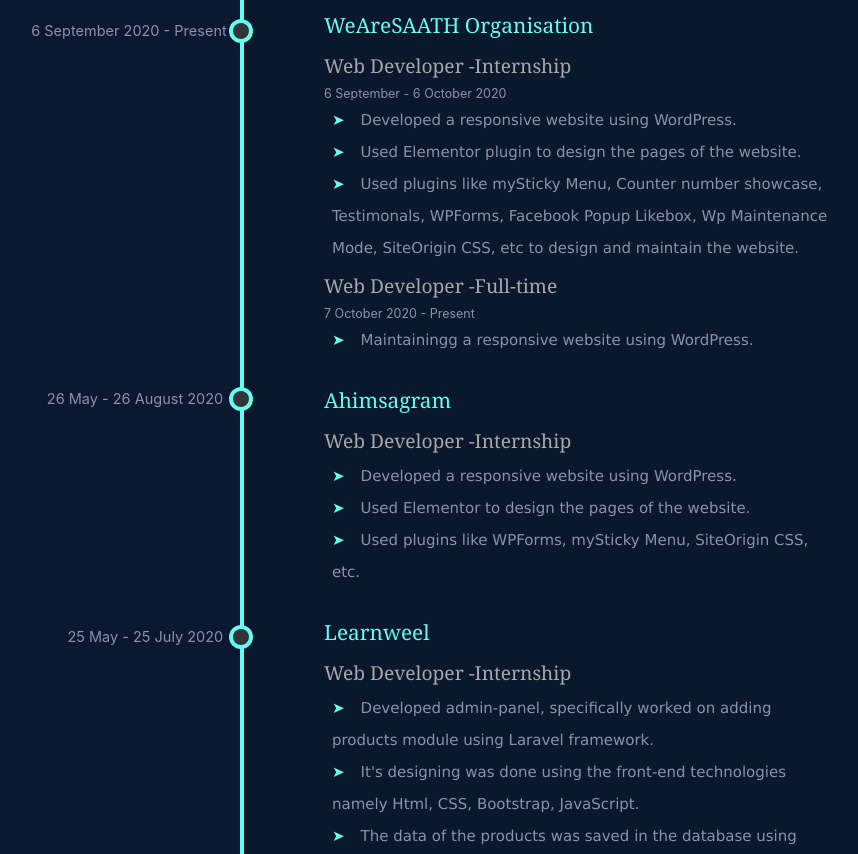
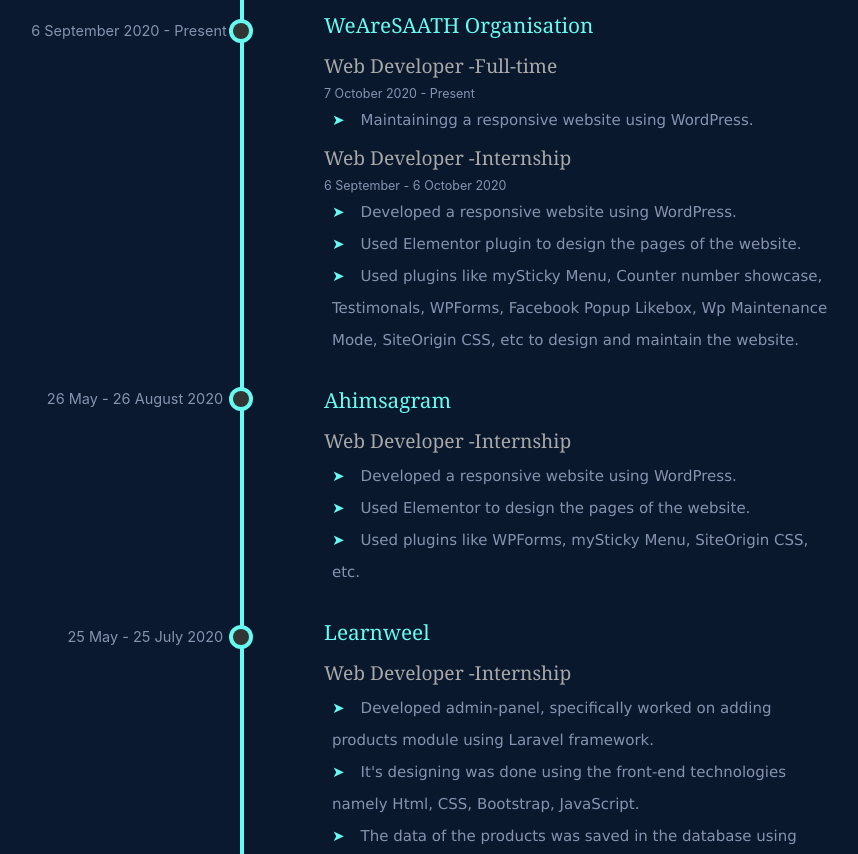
Before and after one commit to SiddhiPevekar/Portfoliowebsite, a plain HTML site: page index.html in a window 1280 px wide. Shown: the part 2520-3374 px from the top of the page, without its empty margins (139-997 px from the left). Drawn offline with nearby package versions, Linux system fonts and the light colour scheme.

Commit message:
full-time

```diff
--- a/index.html
+++ b/index.html
@@ -162,18 +162,18 @@
 						</li>
 						<li class="date" data-date="6 September 2020 - Present" data-aos="zoom-in" data-aos-duration="3s" data-aos-easing="ease-in-out">
 							<h1>WeAreSAATH Organisation</h1>
-							<h2>Web Developer -Internship</h2>
+							<h2>Web Developer -Full-time</h2>
+							<div class="time-position">7 October 2020 - Present</div>
+							<ul class="desc">
+								<li>Maintainingg a responsive website using WordPress.</li>
+							</ul>
+
+							<h2 style="margin-top: 10px;">Web Developer -Internship</h2>
 							<div class="time-position">6 September - 6 October 2020</div>
 							<ul class="desc">
 								<li>Developed a responsive website using WordPress.</li>
 								<li>Used Elementor plugin to design the pages of the website.</li>
 								<li>Used plugins like mySticky Menu, Counter number showcase, Testimonals, WPForms, Facebook Popup Likebox, Wp Maintenance Mode, SiteOrigin CSS, etc to design and maintain the website.</li>
-							</ul>
-
-							<h2 style="margin-top: 10px;">Web Developer -Full-time</h2>
-							<div class="time-position">7 October 2020 - Present</div>
-							<ul class="desc">
-								<li>Maintainingg a responsive website using WordPress.</li>
 							</ul>
 						</li>
 						<li class="date" data-date="26 May - 26 August 2020" data-aos="zoom-in" data-aos-duration="3s" data-aos-easing="ease-in-out">
```
